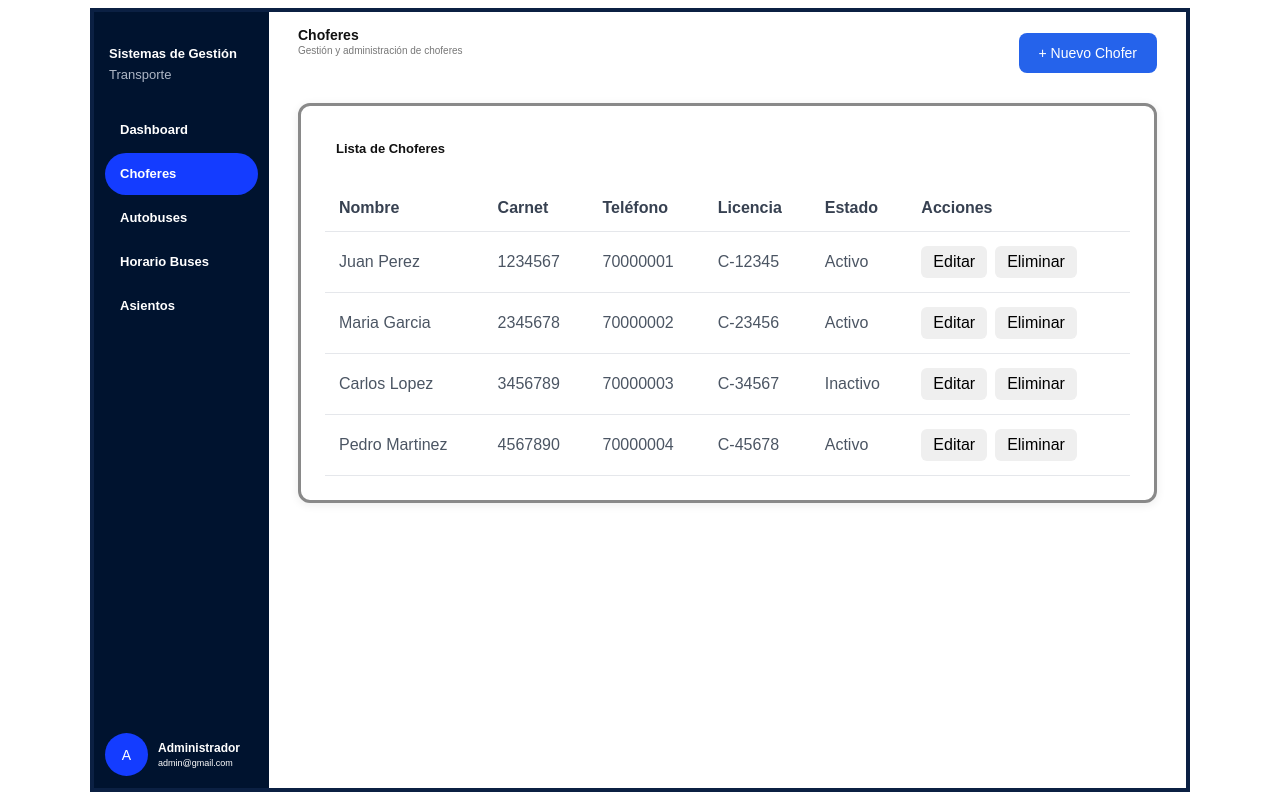
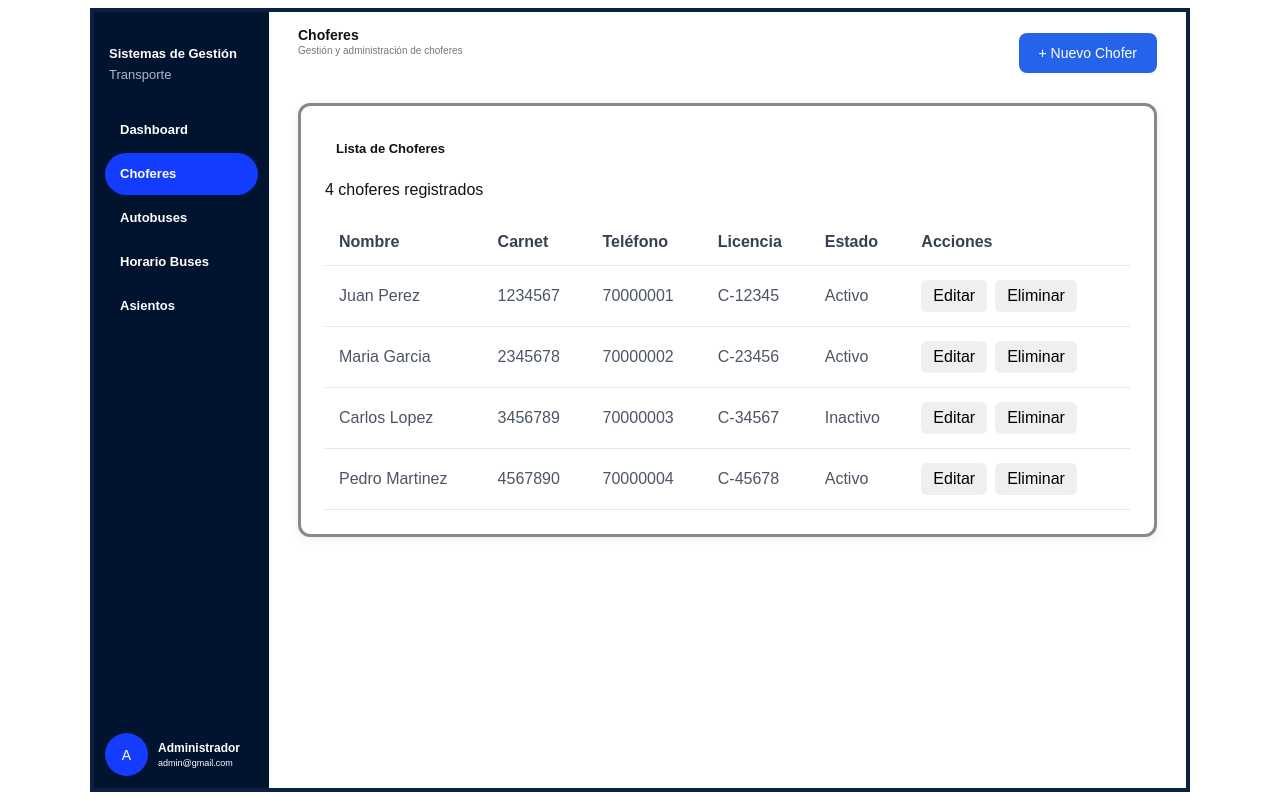
Before and after one commit to ikervegavaldes123-lang/frontend-buses, a React (Vite) app: page /choferes in a window 1280 px wide. Built offline with nearby package versions, Linux system fonts and the light colour scheme.

Commit message:
Hacer funcional la tabla de choferes con editar y eliminar

```diff
--- a/src/components/choferes/ChoferesTable.tsx
+++ b/src/components/choferes/ChoferesTable.tsx
@@ -1,45 +1,28 @@
 // src/components/choferes/ChoferesTable.tsx
 
-const choferes = [
-  {
-    id: 1,
-    nombre: "Juan Perez",
-    carnet: "1234567",
-    telefono: "70000001",
-    licencia: "C-12345",
-    estado: "Activo",
-  },
-  {
-    id: 2,
-    nombre: "Maria Garcia",
-    carnet: "2345678",
-    telefono: "70000002",
-    licencia: "C-23456",
-    estado: "Activo",
-  },
-  {
-    id: 3,
-    nombre: "Carlos Lopez",
-    carnet: "3456789",
-    telefono: "70000003",
-    licencia: "C-34567",
-    estado: "Inactivo",
-  },
-  {
-    id: 4,
-    nombre: "Pedro Martinez",
-    carnet: "4567890",
-    telefono: "70000004",
-    licencia: "C-45678",
-    estado: "Activo",
-  },
-];
+import type { Chofer } from "./ChoferesHome";
 
-function ChoferesTable() {
+type ChoferesTableProps = {
+  choferes: Chofer[];
+  onEditar: (chofer: Chofer) => void;
+  onEliminar: (id: number) => void;
+};
+
+function ChoferesTable({
+  choferes,
+  onEditar,
+  onEliminar,
+}: ChoferesTableProps) {
   return (
-    <section className="dashboard-panel">
+    <section className="dashboard-panel choferes-panel">
+      <div className="panel-title-row">
+        <div>
           <h2>Lista de Choferes</h2>
+          <p>{choferes.length} choferes registrados</p>
+        </div>
+      </div>
 
+      <div className="table-wrapper">
         <table>
           <thead>
             <tr>
@@ -53,27 +36,53 @@ function ChoferesTable() {
           </thead>
 
           <tbody>
-          {choferes.map((chofer) => (
+            {choferes.length === 0 ? (
+              <tr>
+                <td colSpan={6} className="empty-table">
+                  No hay choferes registrados. Presiona “Nuevo Chofer” para agregar uno.
+                </td>
+              </tr>
+            ) : (
+              choferes.map((chofer) => (
                 <tr key={chofer.id}>
                   <td>{chofer.nombre}</td>
                   <td>{chofer.carnet}</td>
                   <td>{chofer.telefono}</td>
                   <td>{chofer.licencia}</td>
-              <td>{chofer.estado}</td>
-
                   <td>
-                <button type="button">
+                    <span
+                      className={`status-badge ${
+                        chofer.estado === "Activo" ? "active" : "inactive"
+                      }`}
+                    >
+                      {chofer.estado}
+                    </span>
+                  </td>
+                  <td>
+                    <div className="table-actions">
+                      <button
+                        type="button"
+                        className="edit-button"
+                        onClick={() => onEditar(chofer)}
+                      >
                         Editar
                       </button>
 
-                <button type="button">
+                      <button
+                        type="button"
+                        className="delete-button"
+                        onClick={() => onEliminar(chofer.id)}
+                      >
                         Eliminar
                       </button>
+                    </div>
                   </td>
                 </tr>
-          ))}
+              ))
+            )}
           </tbody>
         </table>
+      </div>
     </section>
   );
 }
```
Lines whose indentation alone changed are shown as unchanged.
